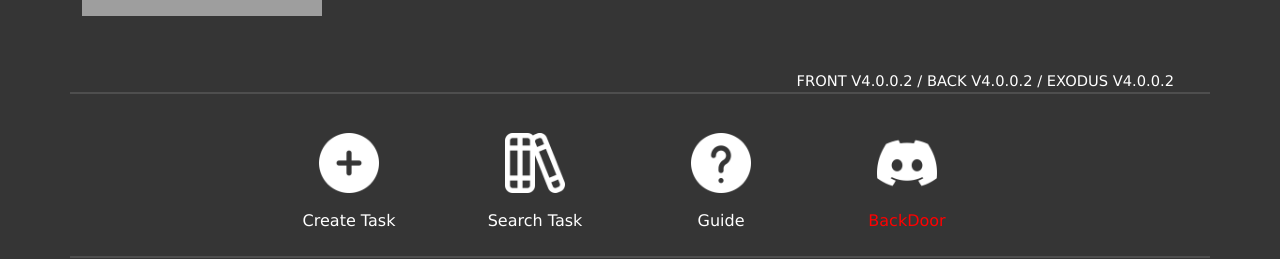
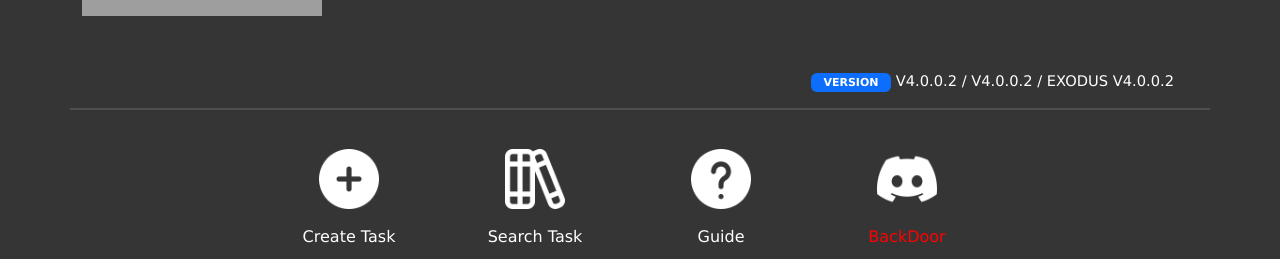
Before and after one commit to unmelted/autocalib_web, a React (Create React App) app in the folder frontend/: page / in a window 1280 px wide. Shown: the part 161-420 px from the top of the page. Built offline with nearby package versions, Linux system fonts and the light colour scheme; grey boxes are pictures that could not be loaded.

Commit message:
guide pdf document link. OK

```diff
--- a/frontend/src/App.js
+++ b/frontend/src/App.js
@@ -3,19 +3,22 @@ import Container from 'react-bootstrap/Container';
 import Row from 'react-bootstrap/Row';
 import Col from 'react-bootstrap/Col';
 import Button from 'react-bootstrap/Button'
+import Badge from 'react-bootstrap/Badge';
+
 import '../node_modules/bootstrap/dist/css/bootstrap.min.css';
 import './css/App.css';
 import AutoCalib from './components/auto_calib';
 import TaskLibrary from './components/task_library';
+
 import plus from './asset/plus.png';
 import search from './asset/search.png';
 import help from './asset/help.png';
 import alien from './asset/alien.png';
 
-
 function App(props) {
   const [state, setState] = useState('')
   const [isHover, setIsHover] = useState('')
+  const guideFile = process.env.REACT_APP_SERVER_GUIDE + process.env.REACT_APP_VERSION + '.pdf';
 
   const onHandleCreateTask = () => {
     setState('create')
@@ -53,6 +56,7 @@ function App(props) {
       )
     }
     else if (state === 'guide') {
+      // console.log('guide file name : ', guideFile)
       return (
         <>
         </>
@@ -87,9 +91,10 @@ function App(props) {
               /> </Col>
             <Col xs lg="3"><h3>Auto-Calibration</h3> </Col>
           </Row>
-          <Row id='row-version-info'>
-            <Col xs align='right'>FRONT {process.env.REACT_APP_VERSION} / BACK {process.env.REACT_APP_VERSION} / EXODUS {process.env.REACT_APP_VERSION}</Col>
+          <Row>
+            <Col xs align='right'> <Badge bg="primary" style={{ width: '80px' }}>VERSION </Badge> {process.env.REACT_APP_VERSION} / {process.env.REACT_APP_VERSION} / EXODUS {process.env.REACT_APP_VERSION}</Col>
           </Row>
+          <p></p>
           <hr />
           <Row className="justify-content-md-center">
             <Col xs lg='2'>
@@ -104,8 +109,8 @@ function App(props) {
                 Search Task</Button></Col>
             <Col xs lg='2'>
               <Button variant={state === "guide" ? "primary" : "seconday"}
-                style={{ width: '140px', color: '#FFFFFF', float: 'center' }}
-                onClick={onHandleGuide}><img src={help} width="60px" alt="" /> <p></p>
+                style={{ width: '140px', color: '#FFFFFF', float: 'center' }}>
+                <a href={guideFile} target="_blank"><img src={help} width="60px" alt="" /></a> <p></p>
                 Guide</Button></Col>
             <Col xs lg='2'>
               <Button variant={state === "alien" ? "primary" : "seconday"}
```
Also changed, not shown: 2 other files (tests, documents, lock files or other folders).
